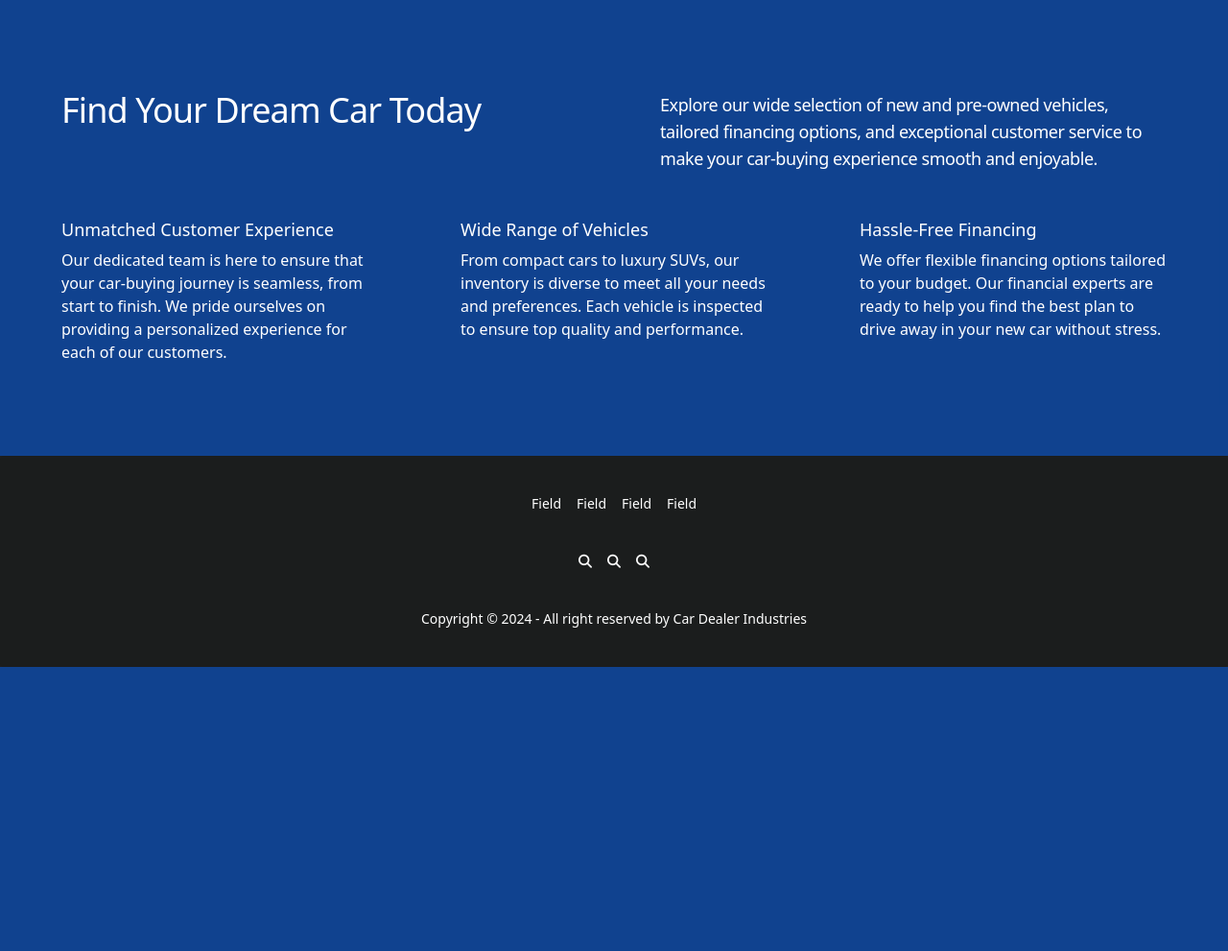
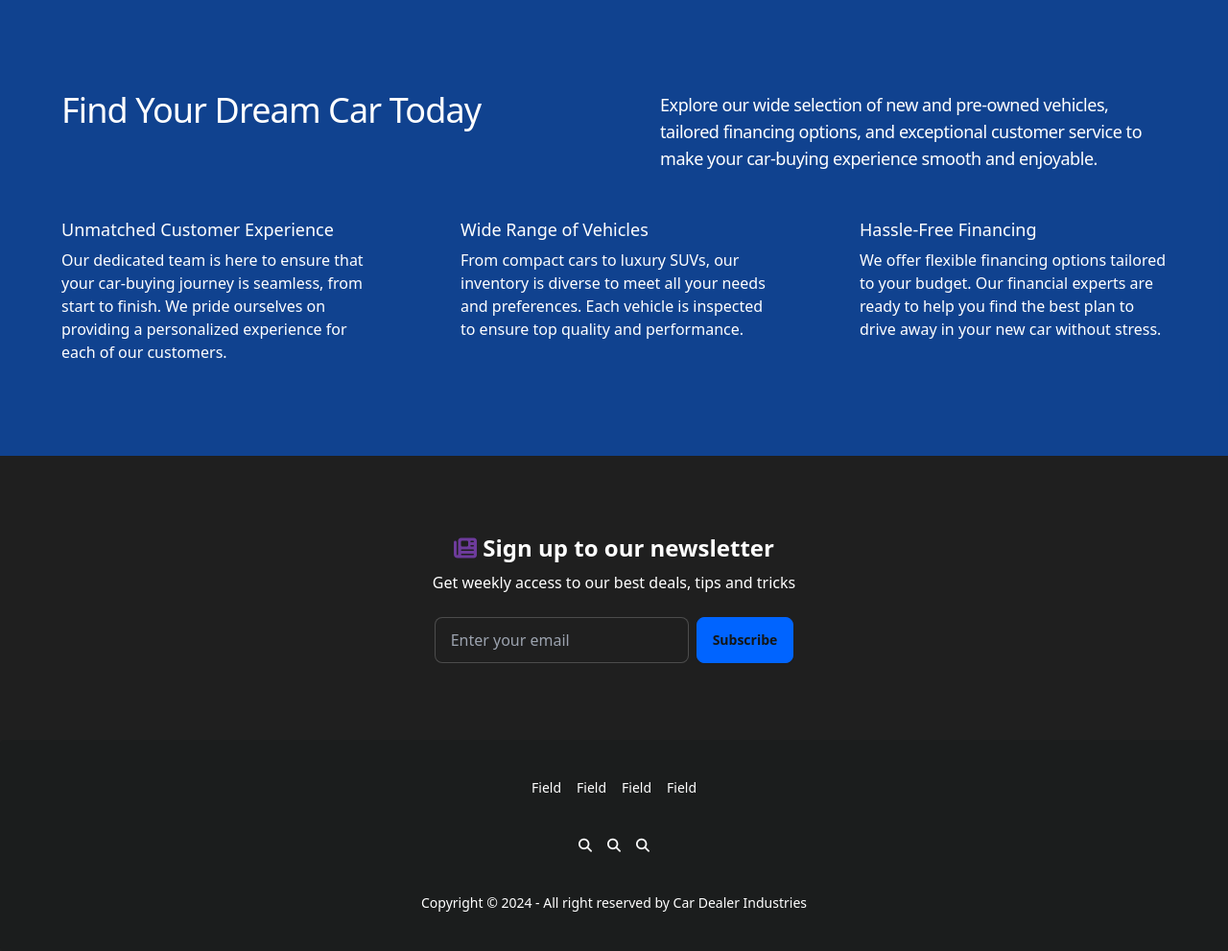
Before and after one commit to fzaca/car-dealer-system, a Django app: page / in a window 1280 px wide. Shown: the part 849-1840 px from the top of the page at 96% size. Before the commit the page ends 1544 px from the top, so only its background shows below. Run offline with Django 5.2, Linux system fonts and the light colour scheme; data that the repository does not hold is empty; style sheets or scripts are compiled from the project's sources; some libraries are stand-ins or nearby versions.

Commit message:
Add subscribe section in home

```diff
--- a/resources/cars/pages/urls.py
+++ b/resources/cars/pages/urls.py
@@ -3,5 +3,5 @@ from resources.cars.pages import views
 
 
 urlpatterns = [
-    path('/', views.car_list_view, name='car_list'),
+    path("", views.car_list_view, name="car_list"),
 ]
--- a/resources/core/templates/home.html
+++ b/resources/core/templates/home.html
@@ -16,6 +16,24 @@ home | car dealer
 {% include 'components/hero.html' %}
 {% include 'components/featured_cars.html' %}
 {% include 'components/overview.html' %}
+<div class="flex flex-col items-center gap-6 bg-base-100 py-20">
+    <!-- Header -->
+    <div class="flex flex-col gap-2 items-center text-center">
+        <h1 class="text-2xl font-bold">
+            <i class="fa-solid fa-newspaper text-secondary"></i>
+            Sign up to our newsletter
+        </h1>
+
+        <span>Get weekly access to our best deals, tips and tricks</span>
+    </div>
+
+    <!-- Input field -->
+    <div class="flex gap-2">
+        <input type="email" class="input input-bordered" placeholder="Enter your email"/>
+
+        <button class="btn btn-primary">Subscribe</button>
+    </div>
+</div>
 {% endblock %}
 
 {% block extra_scripts %}
```
